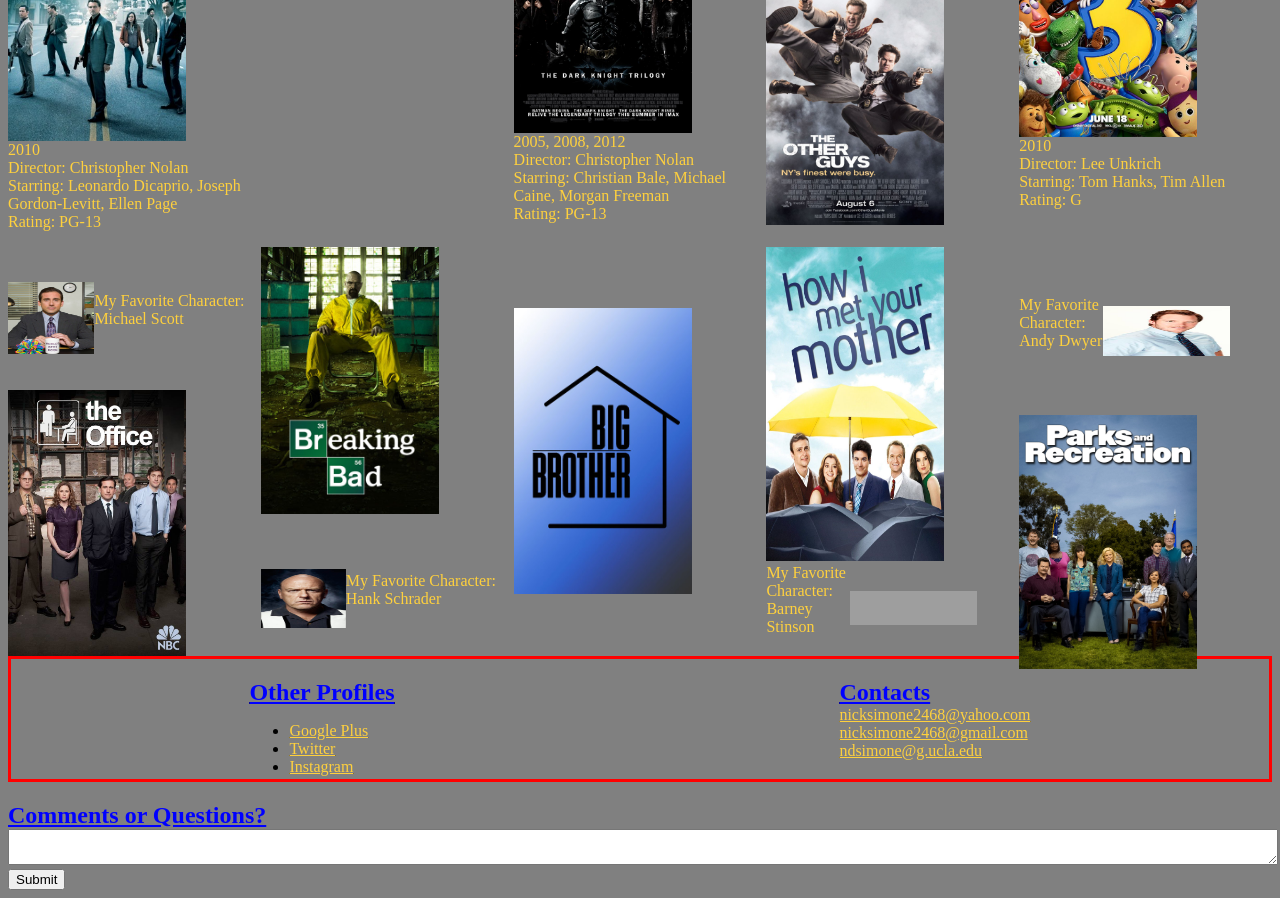
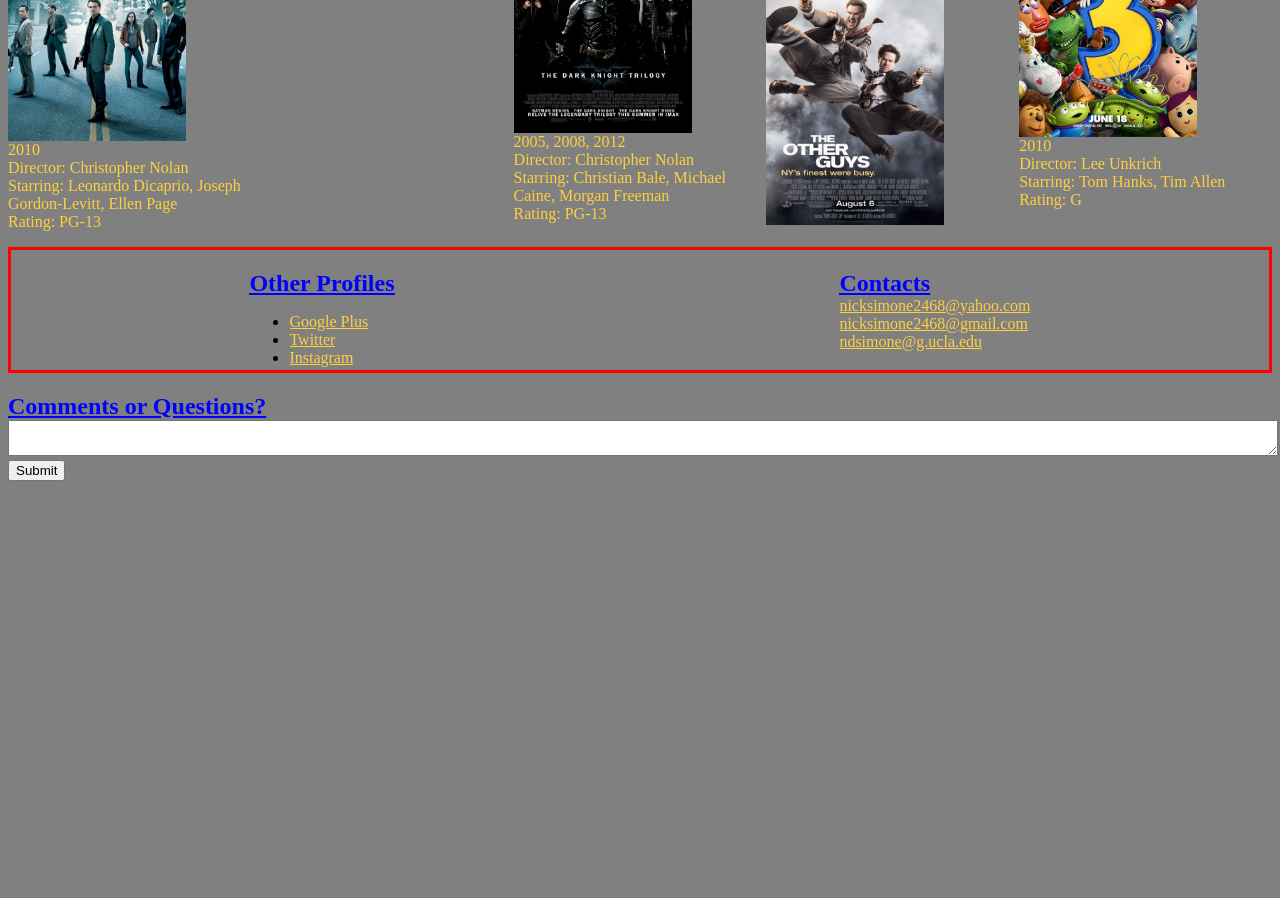
Before and after one commit to nicksimone/nicksimone, a plain HTML site: page nick.html in a window 1280 px wide. Shown: the part 1076-1974 px from the top of the page. After the commit the page ends 1565 px from the top, so only its background shows below. Drawn offline with nearby package versions, Linux system fonts and the light colour scheme; grey boxes are pictures that could not be loaded; a script that the page names is missing.

Commit message:
Revert back to no TV to fix

```diff
--- a/nick.html
+++ b/nick.html
@@ -77,7 +77,7 @@
   </div>
 </div>
 
-<div id="favoriteTV">
+<!-- <div id="favoriteTV">
   <div id="theoffice">
     <div id="theoffice_text">
       <img id="michaelscott" src="static_images/michaelscott.png"/>
@@ -113,7 +113,7 @@
     </div>
     <img id="parks-rec_poster" src="static_images/parks-rec.jpg"/>
   </div>
-</div>
+</div> -->
 
 <div id ="footer">
 <div class="footer_text">
```
